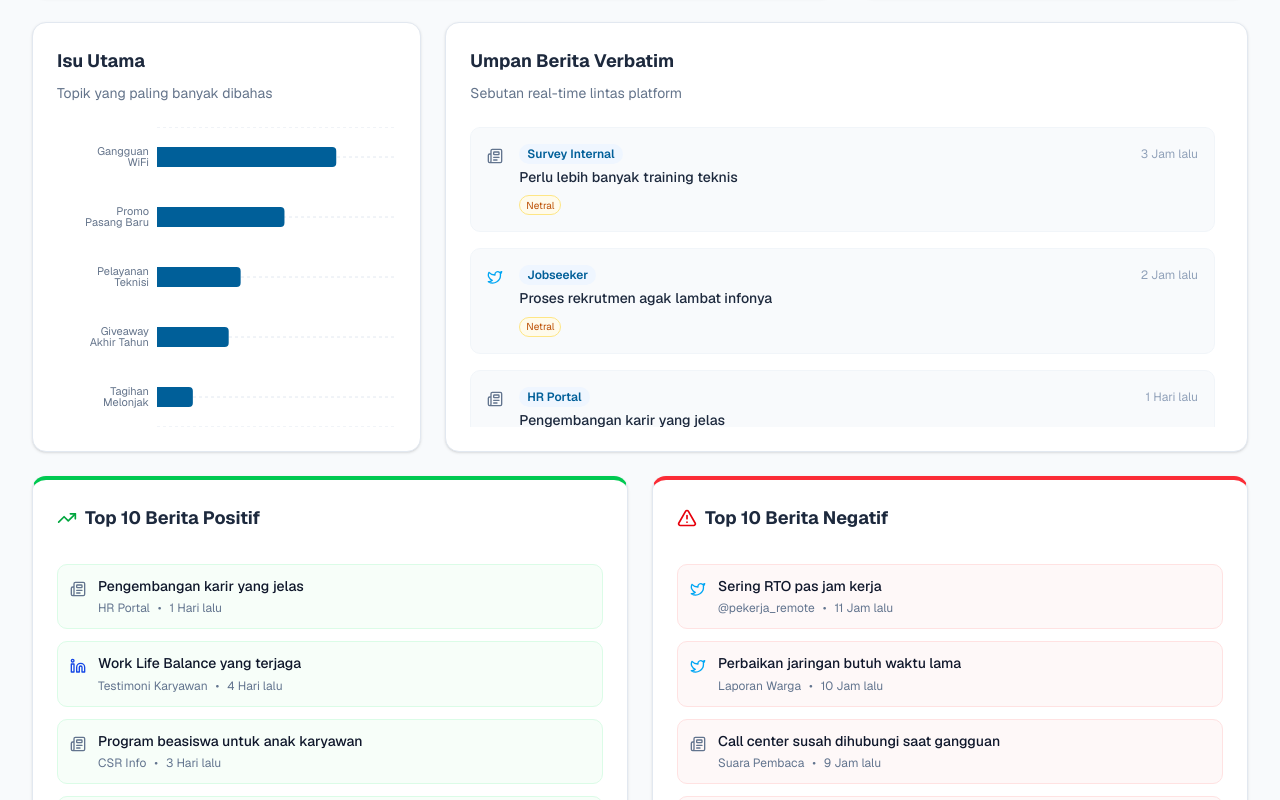
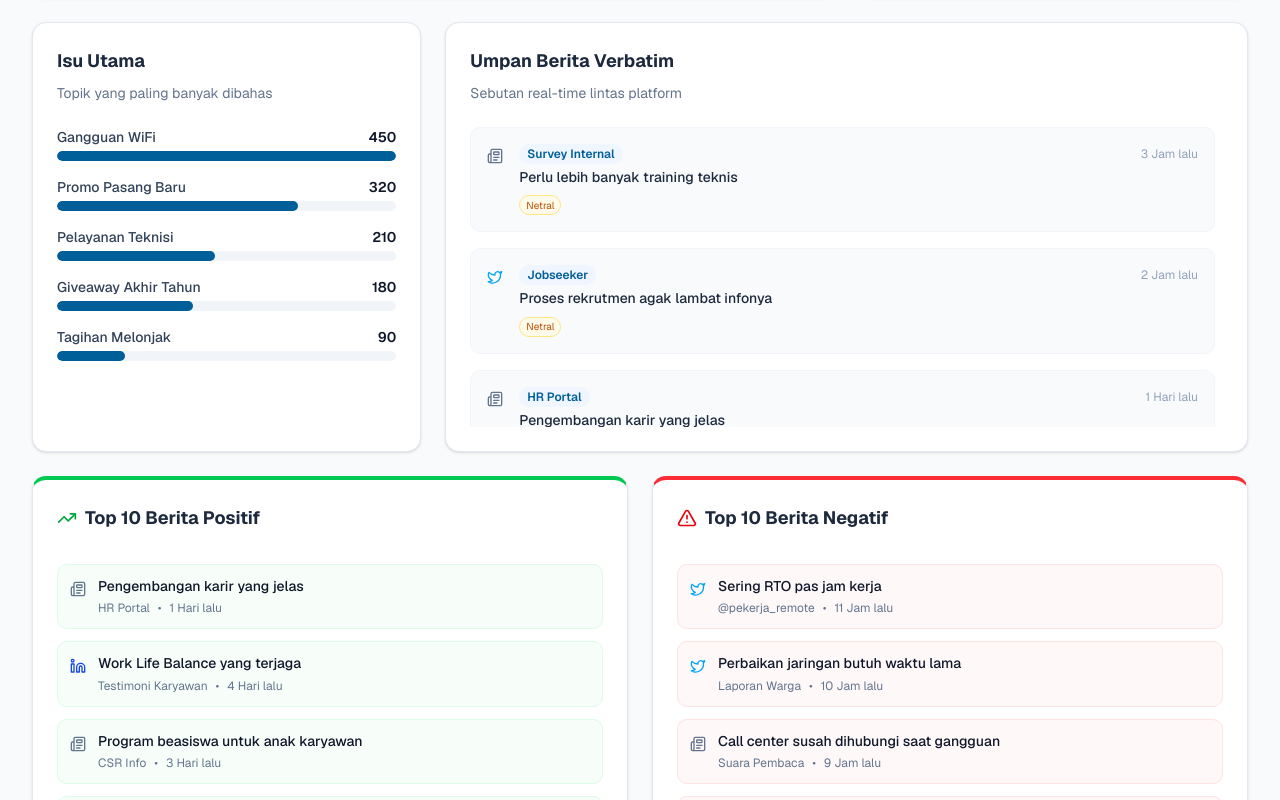
Before and after one commit to DevZkafnd/iconnet-sentinel, a Next.js app: page / in a window 1280 px wide. Shown: the part 1000-1800 px from the top of the page. Built offline with nearby package versions, Linux system fonts and the light colour scheme.

Commit message:
udapteaa

```diff
--- a/src/app/page.tsx
+++ b/src/app/page.tsx
@@ -266,8 +266,8 @@ export default function Dashboard() {
             /* width: 900px !important; REMOVED FIXED WIDTH */
             width: 100% !important;
             height: 100% !important;
-            min-width: 100px !important; /* Safety net for Recharts width calculation */
-            min-height: 100px !important;
+            min-width: 500px !important; /* Force large width to prevent "small and messy" charts */
+            min-height: 300px !important;
             /* display: block !important; REMOVED FORCE BLOCK */
             overflow: visible !important;
           }
@@ -278,8 +278,8 @@ export default function Dashboard() {
              /* width: 900px !important; REMOVED FIXED WIDTH */
              width: 100% !important;
              height: 100% !important;
-             min-width: 100px !important;
-             min-height: 100px !important;
+             min-width: 500px !important;
+             min-height: 300px !important;
              /* display: block !important; REMOVED FORCE BLOCK */
           }
 
@@ -512,7 +512,7 @@ export default function Dashboard() {
                   </CardHeader>
                   <CardContent>
                     <div className="h-[300px] w-full">
-                      <ResponsiveContainer width="100%" height="100%" minWidth={100} minHeight={100}>
+                      <ResponsiveContainer width="100%" height="100%" minWidth={500} minHeight={300}>
                         <AreaChart data={trendData}>
                           <defs>
                             <linearGradient id="colorValue" x1="0" y1="0" x2="0" y2="1">
@@ -538,8 +538,8 @@ export default function Dashboard() {
                     <CardDescription>{t.sentimentDetailDesc}</CardDescription>
                   </CardHeader>
                   <CardContent>
-                    <div className="h-[300px] w-full flex items-center justify-center">
-                      <ResponsiveContainer width="100%" height="100%" minWidth={100} minHeight={100}>
+                    <div className="h-[300px] w-full">
+                      <ResponsiveContainer width="100%" height="100%" minWidth={300} minHeight={300}>
                         <PieChart>
                           <Pie
                             data={sentimentCounts}
@@ -572,16 +572,26 @@ export default function Dashboard() {
                     <CardDescription>{t.topIssuesDesc}</CardDescription>
                   </CardHeader>
                   <CardContent>
-                    <div className="h-[300px] w-full">
-                      <ResponsiveContainer width="100%" height="100%" minWidth={100} minHeight={100}>
-                        <BarChart layout="vertical" data={isuUtama} margin={{ left: 0 }}>
-                          <CartesianGrid strokeDasharray="3 3" horizontal={true} vertical={false} stroke="#e2e8f0" />
-                          <XAxis type="number" hide />
-                          <YAxis dataKey="topik" type="category" width={100} stroke="#64748b" fontSize={11} tickLine={false} axisLine={false} />
-                          <Tooltip cursor={{fill: '#f1f5f9'}} contentStyle={{ borderRadius: '8px' }} />
-                          <Bar dataKey="jumlah" fill="#005F99" radius={[0, 4, 4, 0]} barSize={20} isAnimationActive={false} />
-                        </BarChart>
-                      </ResponsiveContainer>
+                    <div className="space-y-4">
+                      {isuUtama.map((item, index) => {
+                        const maxValue = Math.max(...isuUtama.map(i => i.jumlah));
+                        const percentage = (item.jumlah / maxValue) * 100;
+
+                        return (
+                          <div key={index} className="space-y-1">
+                            <div className="flex justify-between text-sm">
+                              <span className="font-medium text-slate-700">{item.topik}</span>
+                              <span className="font-semibold text-slate-900">{item.jumlah}</span>
+                            </div>
+                            <div className="h-2.5 bg-slate-100 rounded-full overflow-hidden w-full">
+                              <div
+                                className="h-full bg-[#005F99] rounded-full transition-all duration-500"
+                                style={{ width: `${percentage}%` }}
+                              />
+                            </div>
+                          </div>
+                        );
+                      })}
                     </div>
                   </CardContent>
                 </Card>
@@ -708,7 +718,7 @@ export default function Dashboard() {
                 </CardHeader>
                 <CardContent>
                   <div className="h-[400px] w-full mb-8">
-                    <ResponsiveContainer width="100%" height="100%" minWidth={100} minHeight={100}>
+                    <ResponsiveContainer width="100%" height="100%" minWidth={500} minHeight={400}>
                       <BarChart data={analisisKompetitor} margin={{ top: 20, right: 30, left: 20, bottom: 5 }}>
                         <CartesianGrid strokeDasharray="3 3" vertical={false} stroke="#e2e8f0" />
                         <XAxis dataKey="nama" stroke="#64748b" fontSize={12} tickLine={false} axisLine={false} />
@@ -853,8 +863,8 @@ export default function Dashboard() {
                           <CardTitle className="text-base font-bold text-slate-800">Sentiment Distribution</CardTitle>
                         </CardHeader>
                         <CardContent>
-                          <div className="h-[250px] w-full flex items-center justify-center">
-                            <ResponsiveContainer width="100%" height="100%" minWidth={100} minHeight={100}>
+                          <div className="h-[250px] w-full">
+                            <ResponsiveContainer width="100%" height="100%" minWidth={300} minHeight={250}>
                               <PieChart>
                                 <Pie
                                   data={directorSentimentData}
@@ -885,7 +895,7 @@ export default function Dashboard() {
                         </CardHeader>
                         <CardContent>
                            <div className="h-[250px] w-full">
-                              <ResponsiveContainer width="100%" height="100%" minWidth={100} minHeight={100}>
+                              <ResponsiveContainer width="100%" height="100%" minWidth={500} minHeight={250}>
                                  <AreaChart data={trendData}>
                                     <CartesianGrid strokeDasharray="3 3" vertical={false} stroke="#e2e8f0" />
                                     <XAxis dataKey="hari" hide />
```
